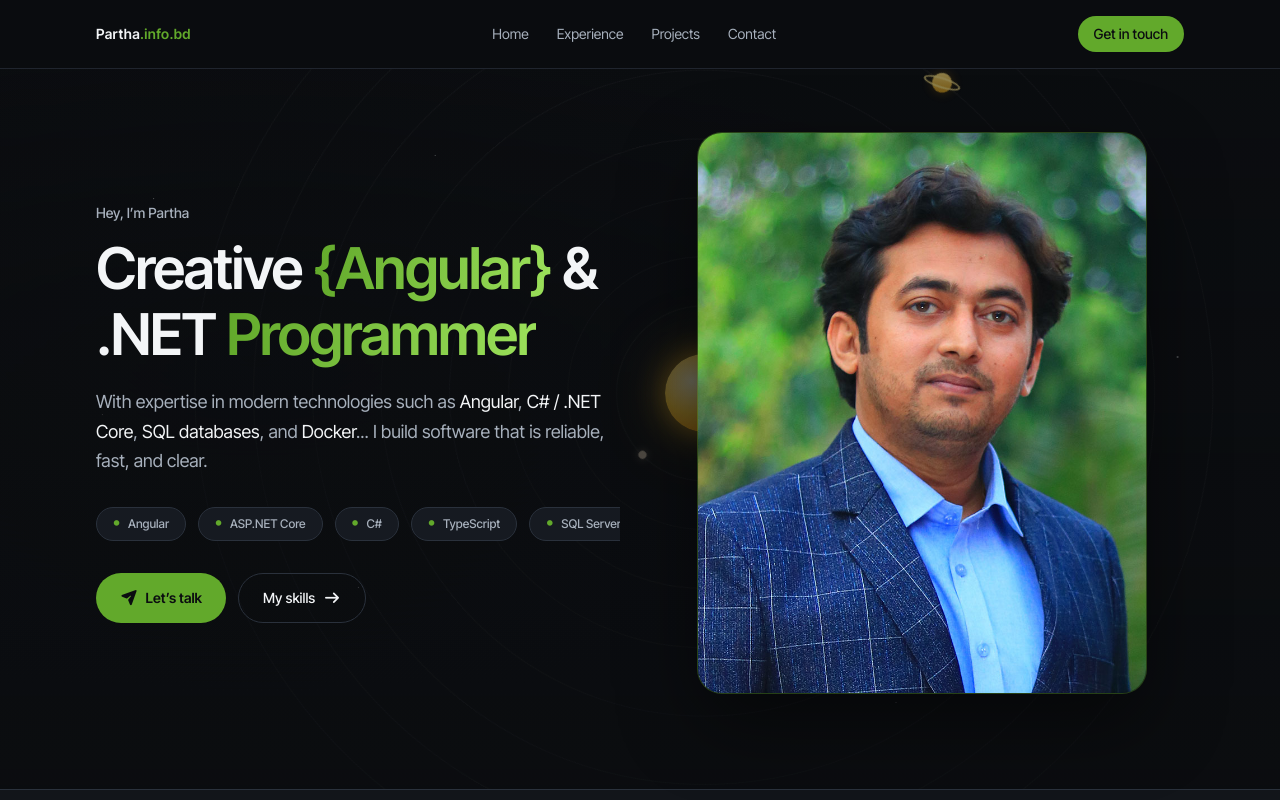
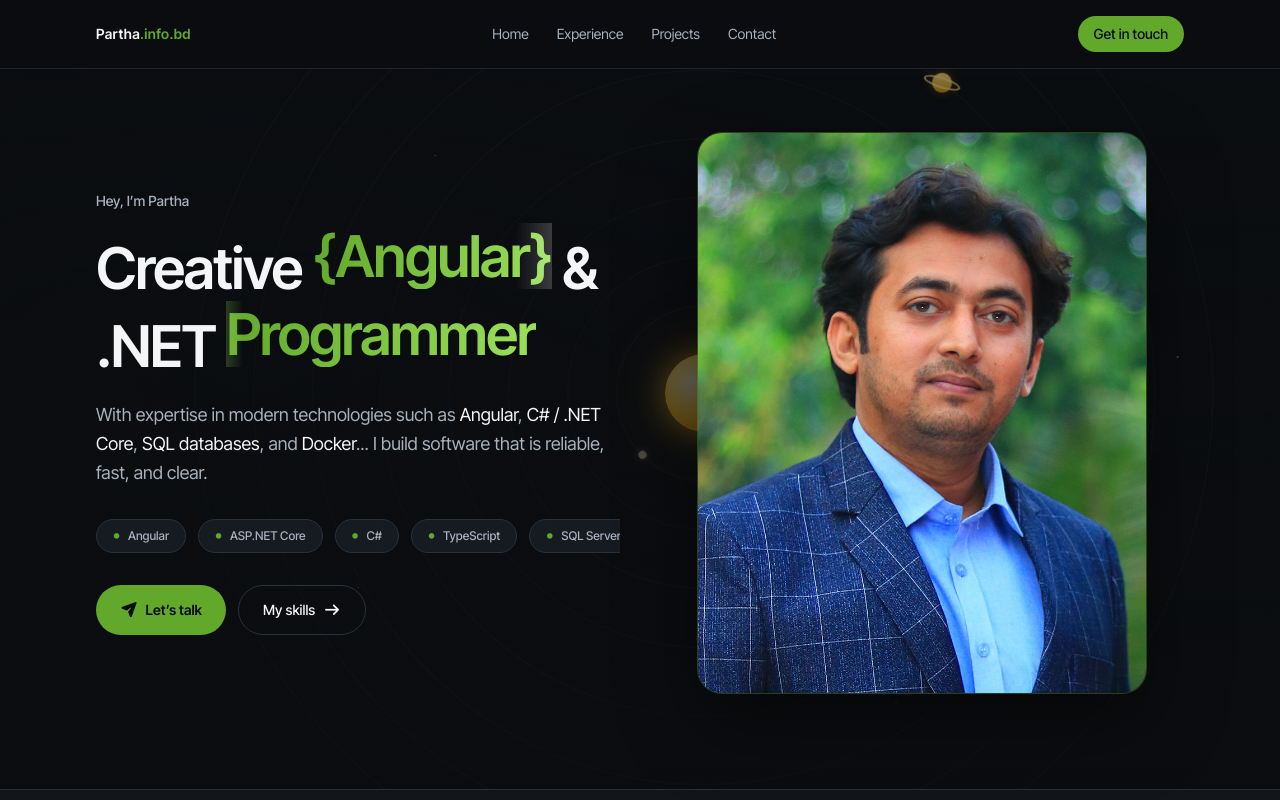
Before and after one commit to go-cdn/partha-info-bd-web, an Angular app: page / in a window 1280 px wide. Shown: the top 800 px of the page. Built offline with nearby package versions, Linux system fonts and the light colour scheme.

Commit message:
Auto Update

```diff
--- a/src/app/app.html
+++ b/src/app/app.html
@@ -3,7 +3,8 @@
   <header
     class="sticky top-0 z-40 border-b border-line/70 bg-bg/90 backdrop-blur-md pt-[env(safe-area-inset-top)]"
   >
-    <div class="mx-auto flex max-w-6xl items-center justify-between gap-3 px-4 py-3 sm:px-5 sm:py-4 md:px-8">
+    <div class="relative mx-auto max-w-6xl px-4 py-3 sm:px-5 sm:py-4 md:px-8">
+      <div class="relative z-10 flex items-center justify-between gap-3">
         <a href="#top" class="min-w-0 truncate text-sm font-semibold tracking-wide" (click)="closeMenu()">
           Partha<span class="text-accent">.info.bd</span>
         </a>
@@ -31,6 +32,7 @@
           >
             <i class="fa-solid" [class.fa-bars]="!menuOpen" [class.fa-xmark]="menuOpen"></i>
           </button>
+        </div>
       </div>
     </div>
 
@@ -150,9 +152,9 @@
           class="reveal reveal-delay-1 mt-3 text-[clamp(1.75rem,7vw,3.6rem)] leading-[1.15] font-semibold tracking-tight break-words"
         >
           Creative
-          <span class="text-accent-grad">{{ '{' }}Angular{{ '}' }}</span>
+          <span class="text-shine text-shine-ltr text-accent-grad">{{ '{' }}Angular{{ '}' }}</span>
           &amp; .NET
-          <span class="text-accent-grad">Programmer</span><span class="flicker text-accent">_</span>
+          <span class="text-shine text-shine-rtl text-accent-grad">Programmer</span><span class="flicker text-accent">_</span>
         </h1>
 
         <p
--- a/src/styles.css
+++ b/src/styles.css
@@ -77,6 +77,42 @@
   .flicker {
     animation: blink 1.1s step-end infinite;
   }
+
+  .text-shine {
+    position: relative;
+    display: inline-block;
+    isolation: isolate;
+    overflow: hidden;
+    vertical-align: baseline;
+  }
+
+  .text-shine::after {
+    content: '';
+    position: absolute;
+    top: 0;
+    bottom: 0;
+    left: 0;
+    width: 45%;
+    background: linear-gradient(
+      90deg,
+      transparent 0%,
+      rgba(255, 255, 255, 0.2) 35%,
+      rgba(255, 255, 255, 0.95) 50%,
+      rgba(155, 224, 90, 0.65) 65%,
+      transparent 100%
+    );
+    mix-blend-mode: screen;
+    pointer-events: none;
+    z-index: 1;
+  }
+
+  .text-shine-ltr::after {
+    animation: text-light-ltr 2.8s ease-in-out infinite;
+  }
+
+  .text-shine-rtl::after {
+    animation: text-light-rtl 2.8s ease-in-out infinite;
+  }
 }
 
 @keyframes rise-in {
@@ -101,6 +137,40 @@
   }
 }
 
+@keyframes text-light-ltr {
+  0% {
+    transform: translateX(-120%);
+    opacity: 0;
+  }
+  10% {
+    opacity: 1;
+  }
+  90% {
+    opacity: 1;
+  }
+  100% {
+    transform: translateX(220%);
+    opacity: 0;
+  }
+}
+
+@keyframes text-light-rtl {
+  0% {
+    transform: translateX(220%);
+    opacity: 0;
+  }
+  10% {
+    opacity: 1;
+  }
+  90% {
+    opacity: 1;
+  }
+  100% {
+    transform: translateX(-120%);
+    opacity: 0;
+  }
+}
+
 @keyframes marquee {
   from {
     transform: translateX(0);
@@ -116,7 +186,8 @@
   .reveal-delay-2,
   .reveal-delay-3,
   .flicker,
-  .tech-track {
+  .tech-track,
+  .text-shine::after {
     animation: none !important;
   }
 }
```
Lines whose indentation alone changed are shown as unchanged.
